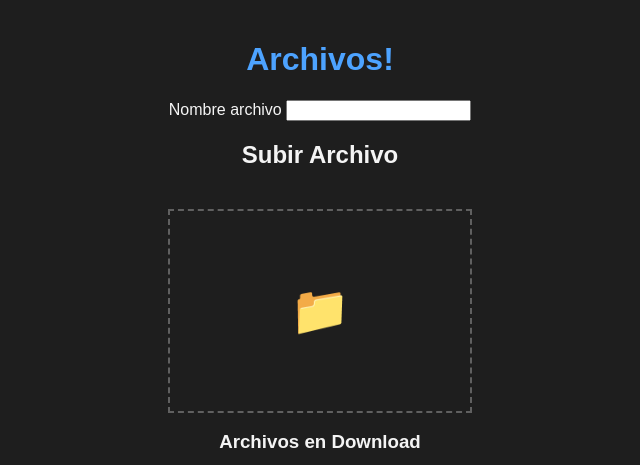
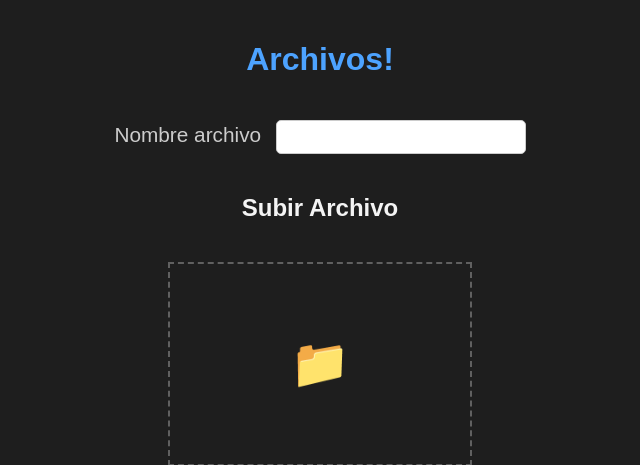
Before and after one commit to Nic0-GitHub/file_pass, a Flask app: page / in a window 1280 px wide. Shown: the top 465 px of the page, without its empty margins (320-960 px from the left). Run offline with Flask 2, Linux system fonts and the light colour scheme.

Commit message:
ADD(estilos al input)

```diff
--- a/app.py
+++ b/app.py
@@ -47,6 +47,10 @@ def upload_files():
     if file.filename == '':
         return redirect(url_for('index'))
 
+    if file:
+        safe_filename = os.path.basename(file.filename)
+        file.save(os.path.join(UPLOAD_DIR, safe_filename))
+        return redirect(url_for('index'))
 
 
 if __name__ == '__main__':
--- a/static/css/basics.css
+++ b/static/css/basics.css
@@ -40,6 +40,34 @@ h1 {
     color: #1f1b1b;
 }
 
+.search-form {
+    margin-top: 20px;
+    margin-bottom: 20px;
+    text-align: center;
+}
+
+.search-label {
+    margin-bottom: 5px;
+    margin-right: 10px;
+    color: #ccc;
+    font-size: 1.3em;
+}
+
+.search-input {
+    padding: 8px;
+    border: 1px solid #ccc;
+    border-radius: 5px;
+    font-size: 14px;
+    width: 250px;
+    max-width: 100%;
+    box-sizing: border-box;
+    transition: border-color 0.3s ease;
+}
+
+.search-input:focus {
+    outline: none;
+    border-color: #4da3ff;
+}
 
 #drop_zone {
     border: 2px dashed #606060;
--- a/static/templates/index.html
+++ b/static/templates/index.html
@@ -10,9 +10,9 @@
 </head>
 <body>
     <h1>Archivos!</h1>
-    <form id="search-form" action="" method="GET" onsubmit="return false;">
-        <label for="file-search-input">Nombre archivo</label>
-        <input type="text" name="file-search" id="file-search-input" oninput="filterFiles()">
+    <form id="search-form" class="search-form" action="" method="GET" onsubmit="return false;">
+        <label class="search-label" for="file-search-input">Nombre archivo</label>
+        <input class="search-input" type="text" name="file-search" id="file-search-input" oninput="filterFiles()">
     </form>
     <div class="file-flex" id="file-list">
         {% for path in files %}
@@ -27,13 +27,11 @@
 
     <div>
         <h3>Archivos en Download</h3>
-        {% for name in download_files %}
             <ul>
                 {% for name in download_files %}
                     <li>{{name}}</li>
                 {% endfor %}
             </ul>
-        {% endfor %}
     </div>
     <div id="toast">Archivo recibido correctamente</div>
     <script src="{{url_for('static', filename='js/index.js')}}"></script>
```
